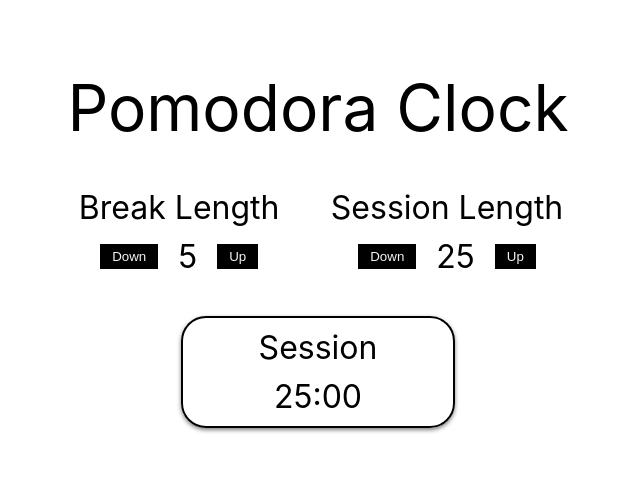
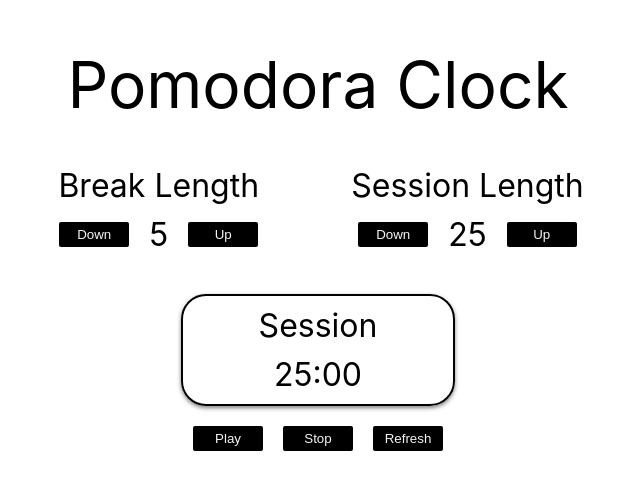
Before and after one commit to TheReaLLsQuaLL/react-pomodora-clock, a React (Create React App) app: page / in a window 1280 px wide. Shown: the part 133-622 px from the top of the page, without its empty margins (322-962 px from the left). Built offline with nearby package versions, Linux system fonts and the light colour scheme.

Commit message:
-feat- Added the timer buttons and also did a bit more styling

```diff
--- a/src/App.css
+++ b/src/App.css
@@ -22,7 +22,7 @@ h1 {
 }
 
 button {
-  padding: 5px 12px;
+  padding: 5px 10px;
   margin: 0 10px;
   height: 25px;
   background-color: black;
@@ -30,6 +30,8 @@ button {
   border: none;
   cursor: pointer;
   outline: none;
+  border-radius: 2px;
+  width: 70px;
 }
 
 .interval-container-length {
@@ -58,3 +60,8 @@ h3 {
 .timer {
   font-size: 2rem;
 }
+
+.timer-actions {
+  margin-top: 20px;
+  text-align: center;
+}
--- a/src/components/Timer.js
+++ b/src/components/Timer.js
@@ -20,6 +20,11 @@ class Timer extends React.Component {
               : this.state.timerSecond}
           </span>
         </section>
+        <section className="timer-actions">
+          <button>Play</button>
+          <button>Stop</button>
+          <button>Refresh</button>
+        </section>
       </section>
     );
   }
```
